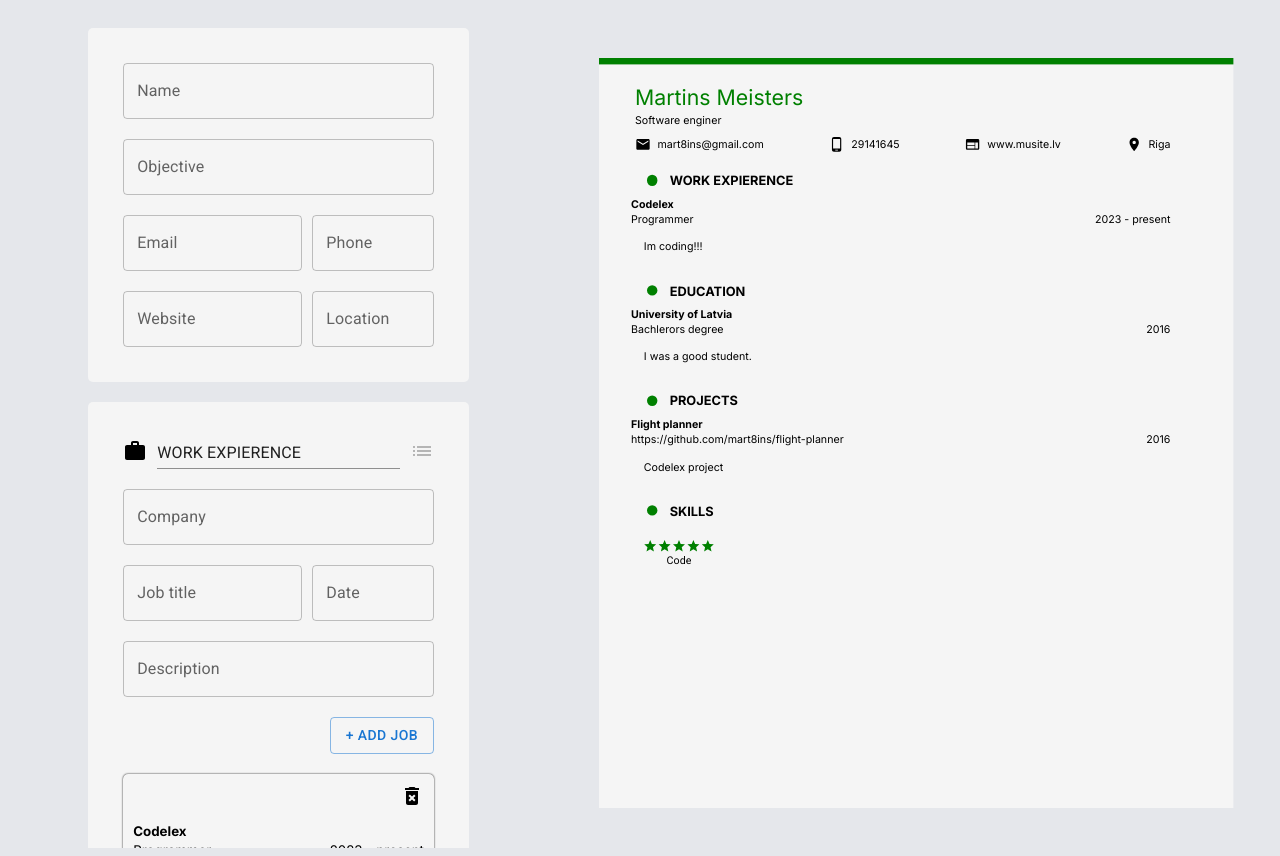
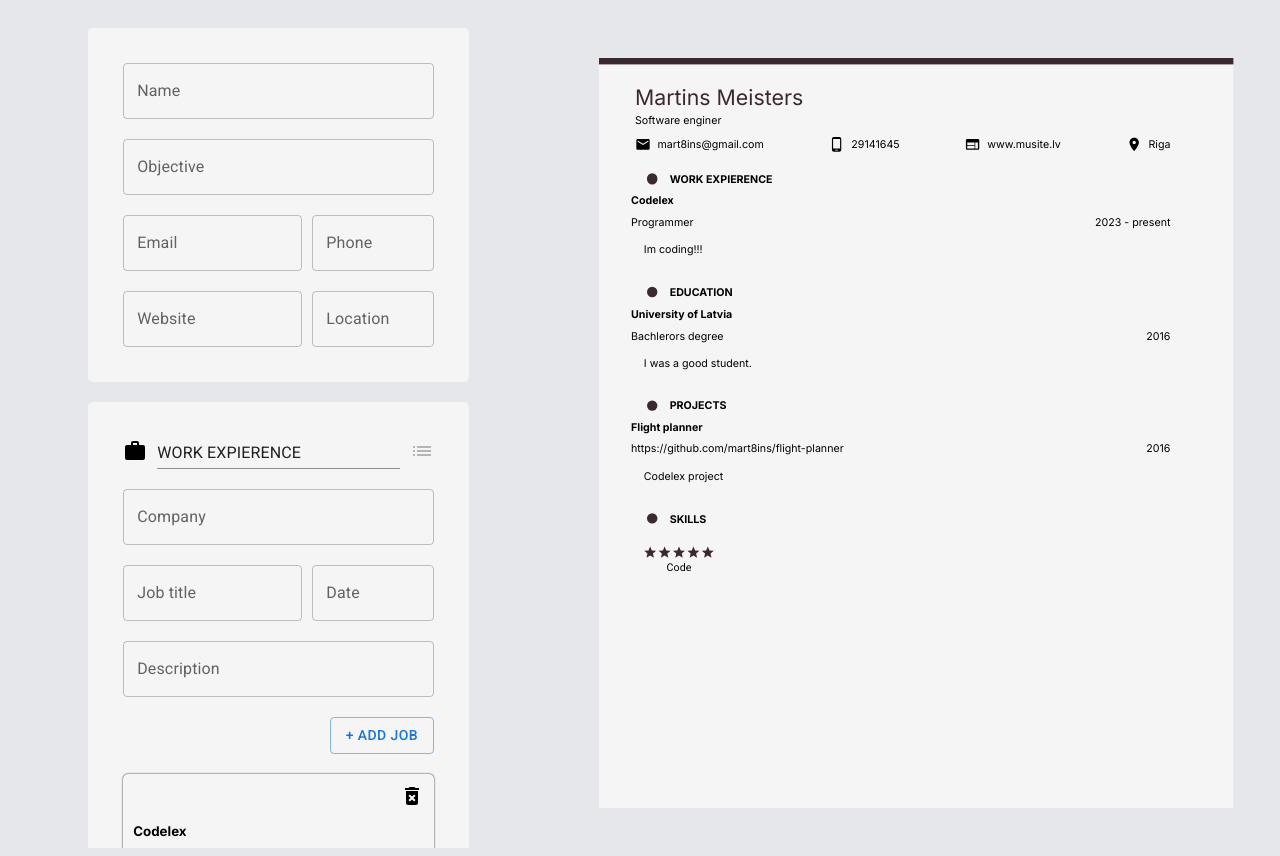
Before and after one commit to mart8ins/cv-generator, a Next.js app: page / in a window 1280 px wide. Built offline with nearby package versions, Linux system fonts and the light colour scheme.

Commit message:
finished settings for custom color and font size

```diff
--- a/src/app/components/pdfPreview/components/EducationPreview.tsx
+++ b/src/app/components/pdfPreview/components/EducationPreview.tsx
@@ -17,7 +17,7 @@ export default function EducationPreview() {
                     <div
                         className="section-identifier"
                         style={{ width: theme.size, height: theme.size, backgroundColor: theme.color }}></div>
-                    <div className="section-identifier-title">{educationAll.title}</div>
+                    <div className="section-identifier-title" style={{fontSize: theme.size}}>{educationAll.title}</div>
                 </div>
             )}
 
--- a/src/app/components/pdfPreview/components/ExpierencePreview.tsx
+++ b/src/app/components/pdfPreview/components/ExpierencePreview.tsx
@@ -17,7 +17,7 @@ export default function ExpierencePreview() {
                     <div
                         className="section-identifier"
                         style={{ width: theme.size, height: theme.size, backgroundColor: theme.color }}></div>
-                    <div className="section-identifier-title">{workExperienceAll.title}</div>
+                    <div className="section-identifier-title" style={{fontSize: theme.size}}>{workExperienceAll.title}</div>
                 </div>
             )}
 
--- a/src/app/components/pdfPreview/components/ProjectsPreview.tsx
+++ b/src/app/components/pdfPreview/components/ProjectsPreview.tsx
@@ -17,7 +17,7 @@ export default function ProjectsPreview() {
                     <div
                         className="section-identifier"
                         style={{ width: theme.size, height: theme.size, backgroundColor: theme.color }}></div>
-                    <div className="section-identifier-title">{projectsAll.title}</div>
+                    <div className="section-identifier-title" style={{fontSize: theme.size}}>{projectsAll.title}</div>
                 </div>
             )}
 
--- a/src/app/components/pdfPreview/components/SkillsPreview.tsx
+++ b/src/app/components/pdfPreview/components/SkillsPreview.tsx
@@ -13,7 +13,7 @@ export default function SkillsPreview() {
                     <div
                         className="section-identifier"
                         style={{ width: theme.size, height: theme.size, backgroundColor: theme.color }}></div>
-                    <div className="section-identifier-title">{skillsAll.title}</div>
+                    <div className="section-identifier-title" style={{fontSize: theme.size}}>{skillsAll.title}</div>
                 </div>
             )}
 
--- a/src/app/components/userInputs/UserInputs.tsx
+++ b/src/app/components/userInputs/UserInputs.tsx
@@ -1,6 +1,7 @@
 import DetailsInput from "./components/DetailsInput";
 import EducationInput from "./components/EducationInput";
 import ProjectsInput from "./components/ProjectsInput";
+import SettingsInput from "./components/SettingsInput";
 import SkillsInput from "./components/skillsInput/SkillsInput";
 import WorkExpierenceInput from "./components/WorkExpierenceInput";
 
@@ -26,6 +27,12 @@ export default function UserInputs() {
             <div className="inputs-container">
                 <SkillsInput />
             </div>
+
+            <div className="inputs-container">
+                <SettingsInput />
+            </div>
+
+            <div className="inputs-container spacer-div"></div>
         </div>
     );
 }
--- a/src/app/components/userInputs/components/SettingsInput.tsx
+++ b/src/app/components/userInputs/components/SettingsInput.tsx
@@ -1,3 +1,48 @@
+import { AppThemeContext } from "@/app/context/theme-context";
+import SettingsIcon from "@mui/icons-material/Settings";
+import { TextField } from "@mui/material";
+import { useContext, useEffect, useState } from "react";
+
 export default function SettingsInput() {
-    return <div>Resume settings</div>;
+    const [ customColor, setCustomColor] = useState("");
+    const [ customFontSize, setCustomFontSize] = useState("");
+    const { theme, setTheme, defaultColor, defaultSize } = useContext(AppThemeContext);
+
+    useEffect(()=> {
+        if(CSS.supports("color", customColor)) {
+            setTheme({
+                ...theme,
+                color: customColor
+            })
+        }
+    }, [customColor])
+
+    useEffect(()=> {
+        if(customFontSize.length > 0) {
+            setTheme({
+                ...theme,
+                size: customFontSize + "pt"
+            })
+        } else {
+            setTheme({
+                ...theme,
+                size: defaultSize
+            })
+        }
+    }, [customFontSize])
+
+    return (
+        <div className="details-input-group">
+            <div className="settings-title-container">
+                <SettingsIcon /> <div>Settings</div>
+            </div>
+            <div className="settings-container">
+                <TextField onChange={(e)=> setCustomColor(e.target.value)} value={customColor} style={{ width: "50%" }} id="standard-basic" label="Custom color (any valid CSS color name)" variant="standard" />
+            </div>
+
+            <div className="settings-container">
+                <TextField onChange={(e)=> setCustomFontSize(e.target.value)} value={customFontSize} style={{ width: "30%" }} id="standard-basic" label="Custom font size (pt)" variant="standard" />
+            </div>
+        </div>
+    );
 }
--- a/src/app/context/context.tsx
+++ b/src/app/context/context.tsx
@@ -87,8 +87,6 @@ const CvContextProvider = ({ children }: any) => {
         rate: null,
     });
 
-    console.log(skillsAll);
-
     return (
         <CvContext.Provider
             value={{
--- a/src/app/context/theme-context.tsx
+++ b/src/app/context/theme-context.tsx
@@ -3,13 +3,18 @@ import { createContext, useState } from "react";
 export const AppThemeContext = createContext({} as any);
 
 const AppThemeContextProvider = ({ children }: any) => {
+    const [defaultColor, setDefaultColor] = useState("#3B292FFF");
+    const [defaultSize, setDefaultSize] = useState("10pt");
+    const [defaultIconSize, setDefaultIconSize] = useState("small");
+
     const [theme, setTheme] = useState({
-        color: "green",
-        size: "10pt",
-        iconSize: "small"
+        color: defaultColor,
+        size: defaultSize,
+        iconSize: defaultIconSize
     })
+
     return (
-        <AppThemeContext.Provider value={{theme, setTheme}}>
+        <AppThemeContext.Provider value={{theme, setTheme, defaultColor, defaultSize}}>
             {children}
         </AppThemeContext.Provider>
     );
--- a/src/app/globals.css
+++ b/src/app/globals.css
@@ -22,6 +22,10 @@ body {
     margin-bottom: 20px;
     padding: 15px;
     border-radius: 5px;
+}
+
+.spacer-div {
+    background-color: #e5e7eb;
 }
 
 /* DETAILS INPUTS */
@@ -141,6 +145,7 @@ body {
 
 .section-company {
     font-weight: bold;
+    margin-bottom: 8px;
 }
 .section-group {
     display: flex;
@@ -219,3 +224,18 @@ body {
     max-width: 15%;
     text-align: center;
 }
+
+.settings-title-container {
+    display: flex;
+    align-items: center;
+    margin-bottom: 20px;
+}
+
+.settings-title-container>div {
+    font-size: 16pt;
+    margin-left: 10px;
+}
+
+.settings-container {
+    margin-top: 20px;
+}
```
